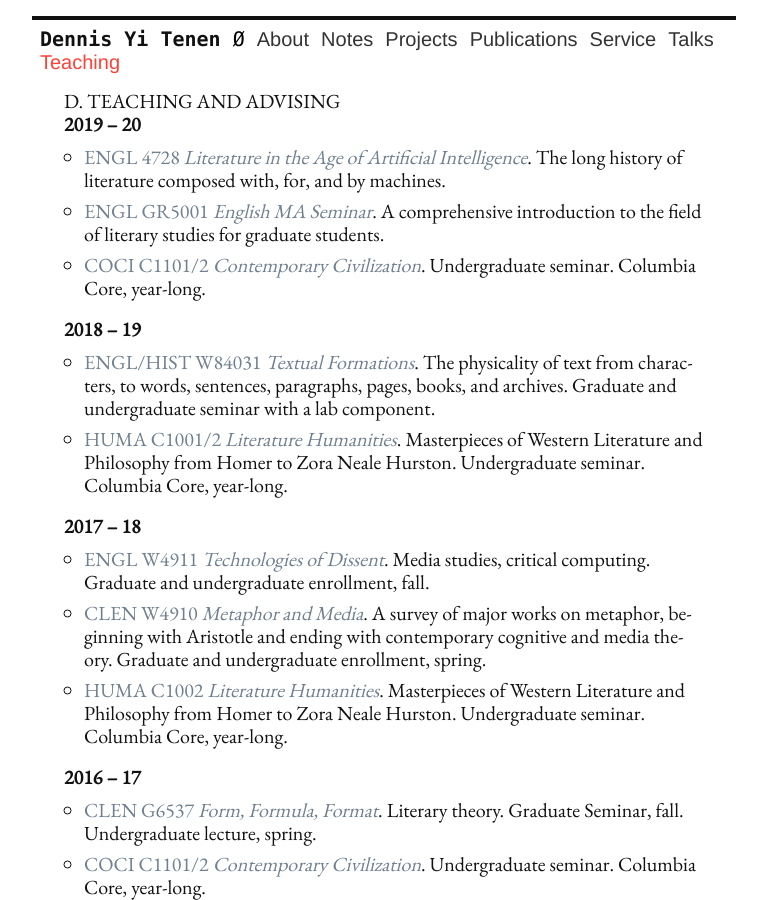
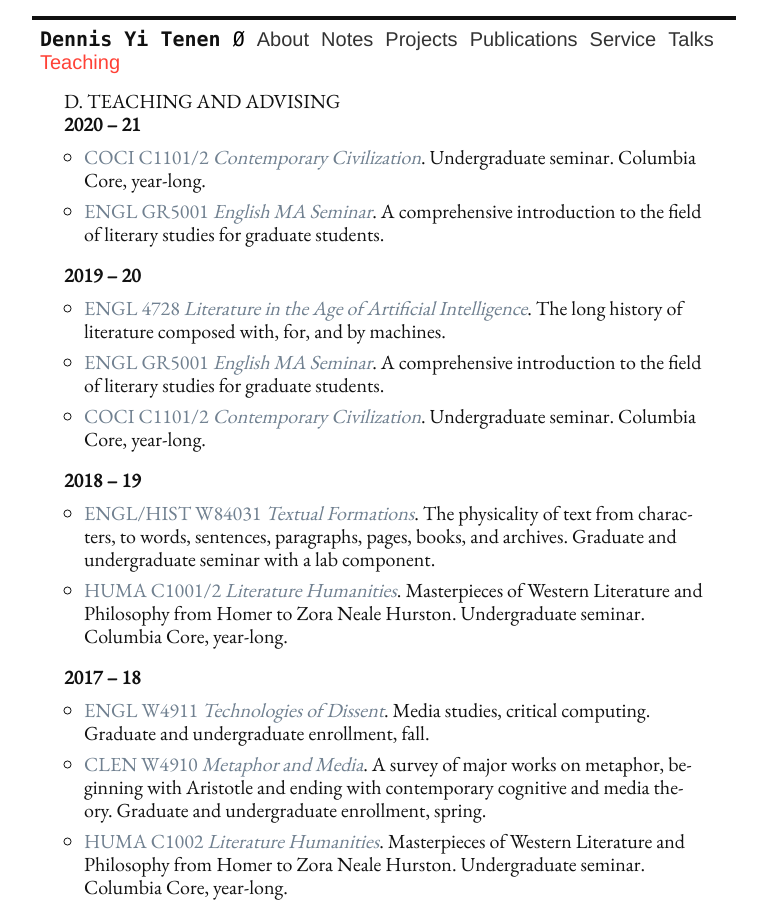
Before and after one commit to denten/denten.github.io, a Jekyll site: the page built from _pages/teaching.md, in a window 1280 px wide and 900 px high. Shown: the whole window, without its empty margins (256-1023 px from the left). Built offline with Jekyll 4.4.1, drawn with Linux system fonts in a browser that asks for light colours; some of the changed text lies outside the part shown.

Commit message:
updates to CV

```diff
--- a/_includes/CV/03-teaching.md
+++ b/_includes/CV/03-teaching.md
@@ -1,5 +1,11 @@
 ## D. Teaching and Advising
 
+### 2020 -- 21
+- [COCI C1101/2 *Contemporary Civilization*](https://github.com/denten-courses/con-civ).
+  Undergraduate seminar. Columbia Core, year-long.
+- [ENGL GR5001 *English MA
+  Seminar*](https://github.com/denten-courses/masters-seminar/blob/master/README.md). A
+comprehensive introduction to the field of literary studies for graduate students.
 
 ### 2019 -- 20
 - [ENGL 4728 *Literature in the Age of Artificial
```
Also changed, not shown: other parts of _includes/CV/03-teaching.md (+3 -0 lines), _includes/CV/02-affiliation.md (+1 -1 lines).
